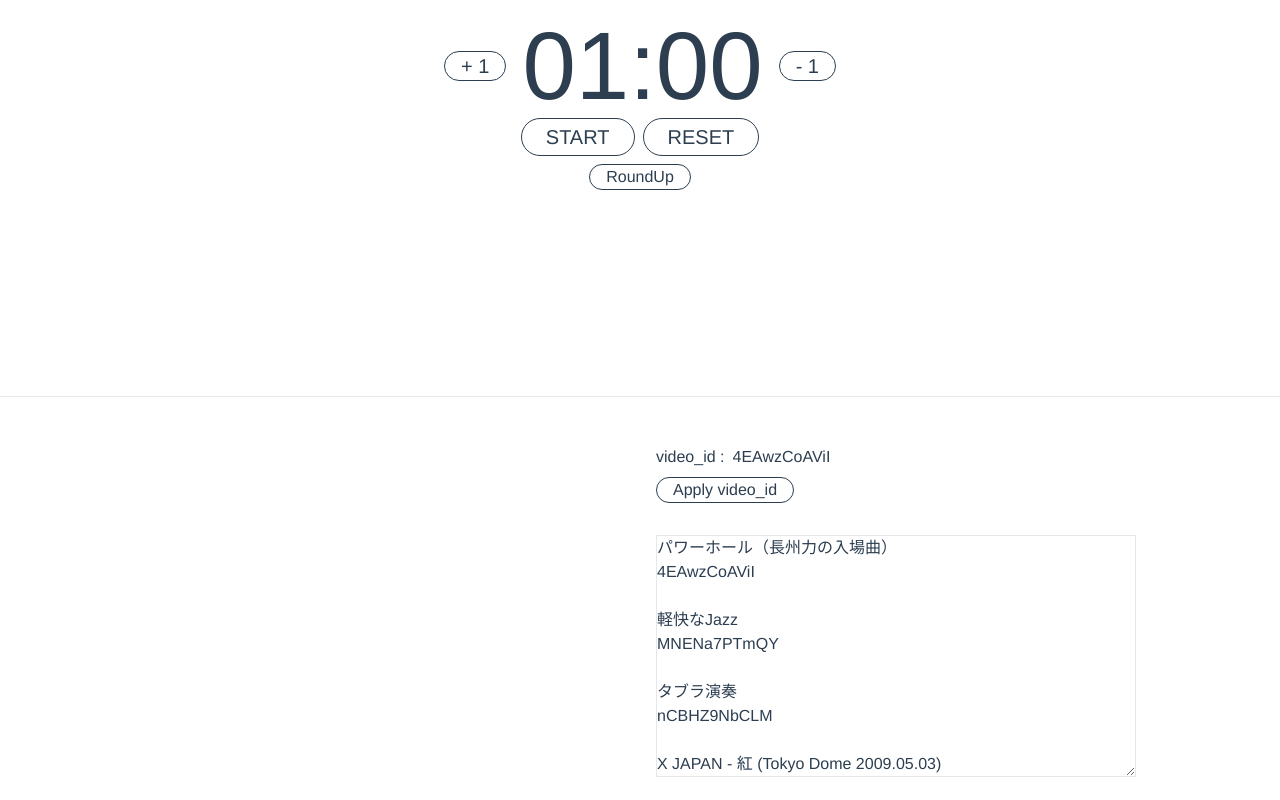
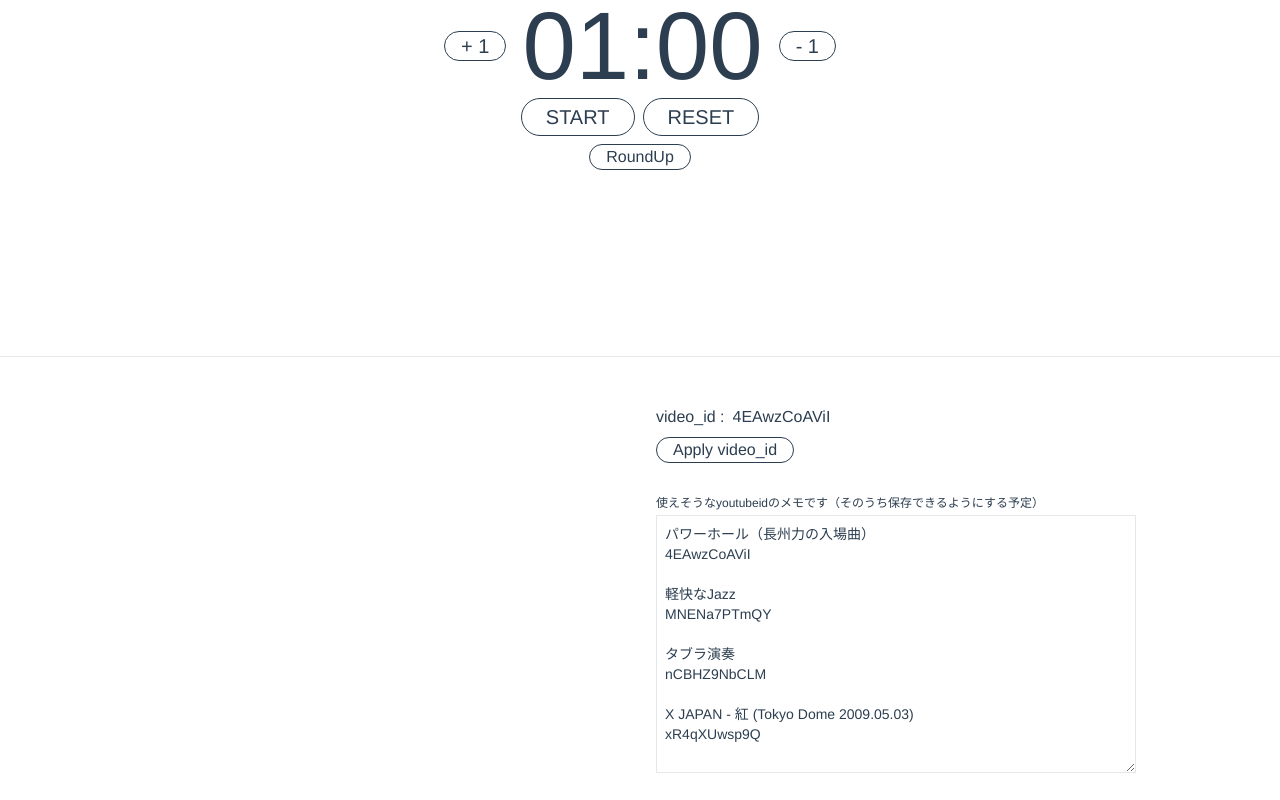
Before and after one commit to skmtko/mtg-timer, a Vue app: page / in a window 1280 px wide. Shown: the part 216-1016 px from the top of the page. Built offline with nearby package versions, Linux system fonts and the light colour scheme.

Commit message:
style fix

```diff
--- a/src/components/MyTimer.vue
+++ b/src/components/MyTimer.vue
@@ -74,11 +74,12 @@
         </div>
 
         <div class="mt-8">
+          <p class="text-xs mb-1">使えそうなyoutubeidのメモです（そのうち保存できるようにする予定）</p>
           <textarea
             v-model="memo"
-            class="textarea w-full"
+            class="textarea w-full text-sm p-2"
             name="memo"
-            rows="10"
+            rows="12"
           />
         </div>
       </div>
@@ -182,7 +183,7 @@ export default defineComponent({
 </script>
 <style scoped>
 .timerDisplay {
-  height: 65vh;
+  height: 60vh;
 }
 .video {
   width: 480px;
```
